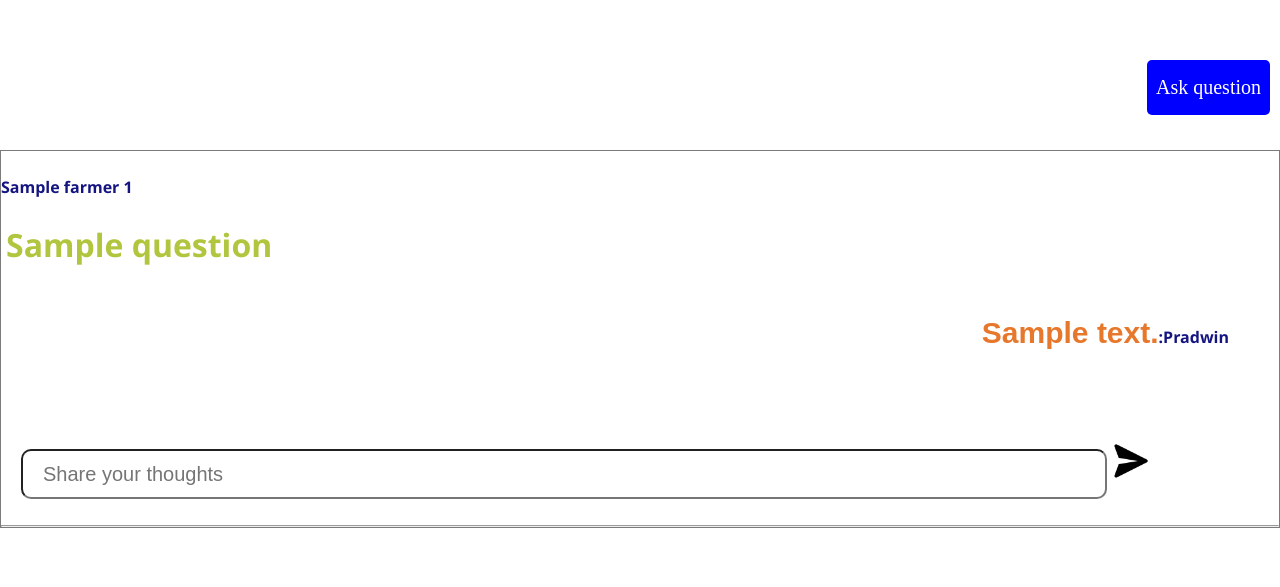
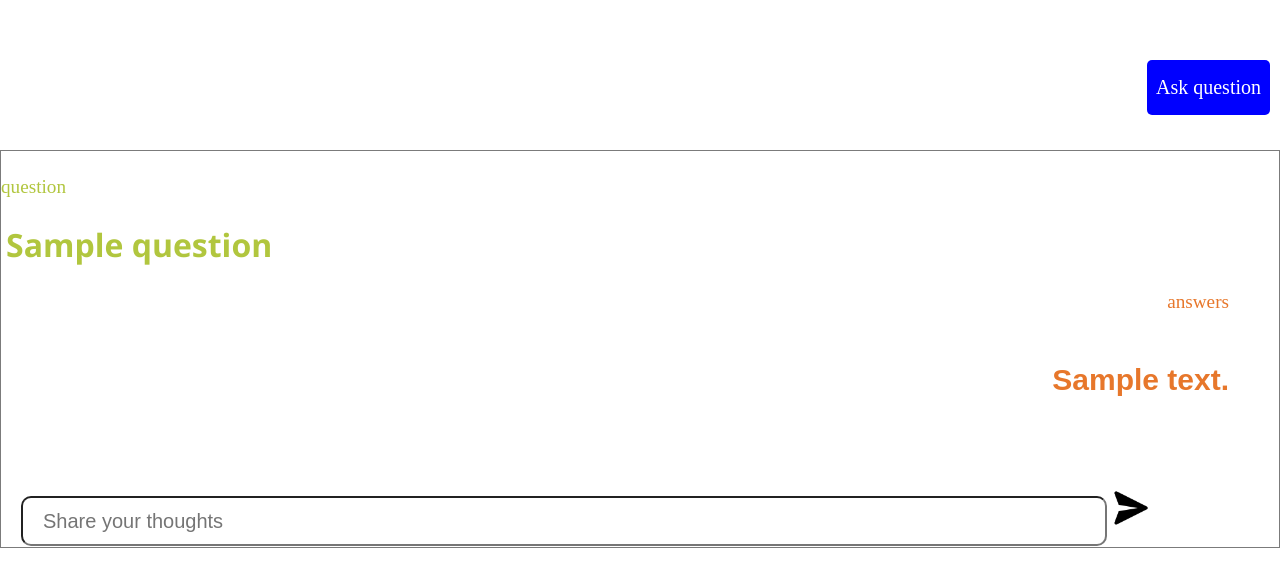
Before and after one commit to Rathan-r-nayak/farmassistant, a Django app: page /discuss/ in a window 1280 px wide. Shown: the top 587 px of the page. Run offline with Django 4.2, Linux system fonts and the light colour scheme; tables that the repository leaves empty hold one stand-in row (values such as "Sample post").

Commit message:
chages in discussion.html

```diff
--- a/discussapp/templates/discussapp/discussion.html
+++ b/discussapp/templates/discussapp/discussion.html
@@ -123,23 +123,23 @@
         <!-- for loop here -->
         {%for ques in queries%}
         <div class="onediscussion">
+            <p style="font-size: larger;color: rgb(177, 198, 62);">question</p>
             <div class="div_question">
-                {%for f in farmer%}
-                <p class="who-asked">
-                    {{f.name}}
-                    {{ forloop.counter }}
-                </p>
-                {%endfor%}
+                <!-- <p class="who-asked">
+                    Rathan:
+                                    </p> -->
                 <p class="question">
                 {{ques.question}} </p>
             </div>
 
+            <p class="div_answer" style="font-size: larger;
+            color: rgb(231, 119, 43);">answers</p>
             {%for answer in ans%}
             {%if answer.query_id == ques.query_id%}
             <div class="div_answer">
-                <p class="replied">
+                <!-- <p class="replied">
                     :Pradwin
-                </p>
+                </p> -->
                 <p class="answer">
                     {{answer.answer}}
                 </p>
@@ -155,7 +155,6 @@
                 <button class="submit" type="submit"><img class="image" height="40px" src="/static/send.png" alt="submit"></button>
             </form>
         </div>
-        <hr>
         {% endfor %}
     </div>
 </div>
--- a/discussapp/views.py
+++ b/discussapp/views.py
@@ -6,12 +6,18 @@ from django.http import HttpResponse,HttpResponseRedirect
 # Create your views here.
 def discuss(request):
     query=models.Questions.objects.all()
-    answer=models.Answers.objects.all().values()
-    farmer=[]
+    answer=models.Answers.objects.all()
+    farmer=dict()
     for i in query:
-        farmer.append(models.Farmer.objects.get(fid=i.fid))
+        farmer['name']=models.Farmer.objects.get(fid=i.fid).name
+        farmer['ques']=i.question
+        for j in answer:
+            if i.query_id==j.query_id:
+                farmer['ans']=j.answer
     # farmer=models.Farmer.objects.all().values()
+    print("===========")
     print(farmer)
+    print("===========")
 
     context={
         'queries':query,
```
